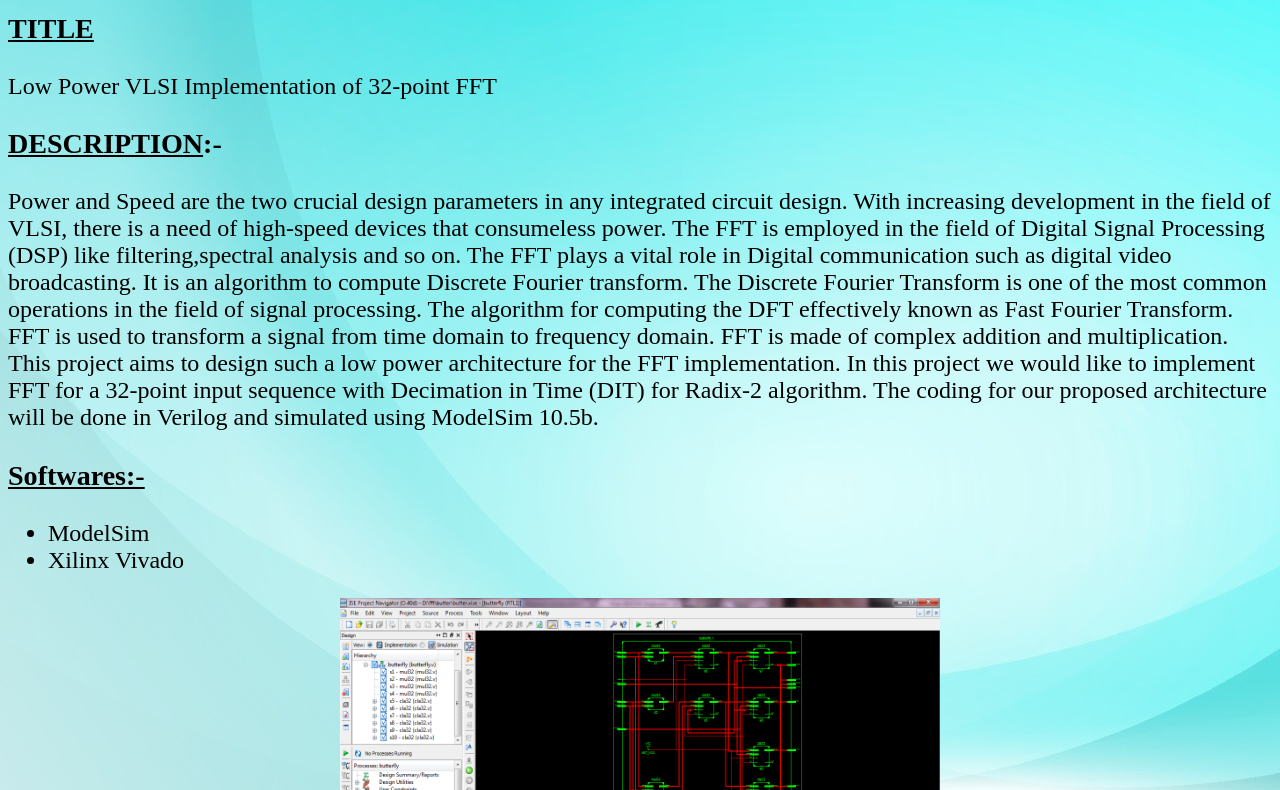
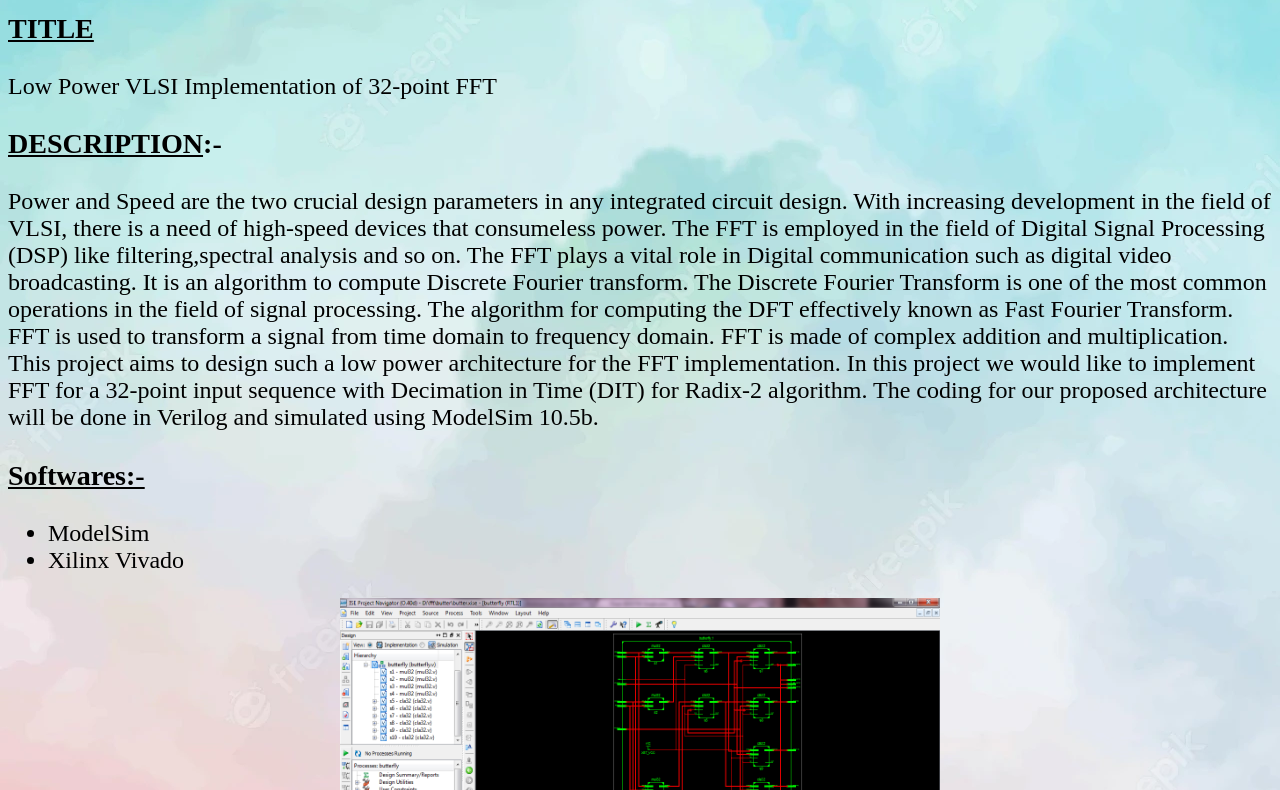
Before and after one commit to valipipushpa/portfolio.github.io, a plain HTML site: page prjt.html in a window 1280 px wide. Shown: the part 81-871 px from the top of the page. Drawn offline with Linux system fonts and the light colour scheme.

Commit message:
Add files via upload

```diff
--- a/prjt.html
+++ b/prjt.html
@@ -11,7 +11,7 @@
         }
     </style>
 </head>
-<body background="image.jpg"><font size="4">
+<body background="i.jpg"><font size="4">
    <center><h1>PROJECT</h1></center>
    <font size="5"><h3 color="Blue"><u>TITLE</u></h3>
     <p>
```
